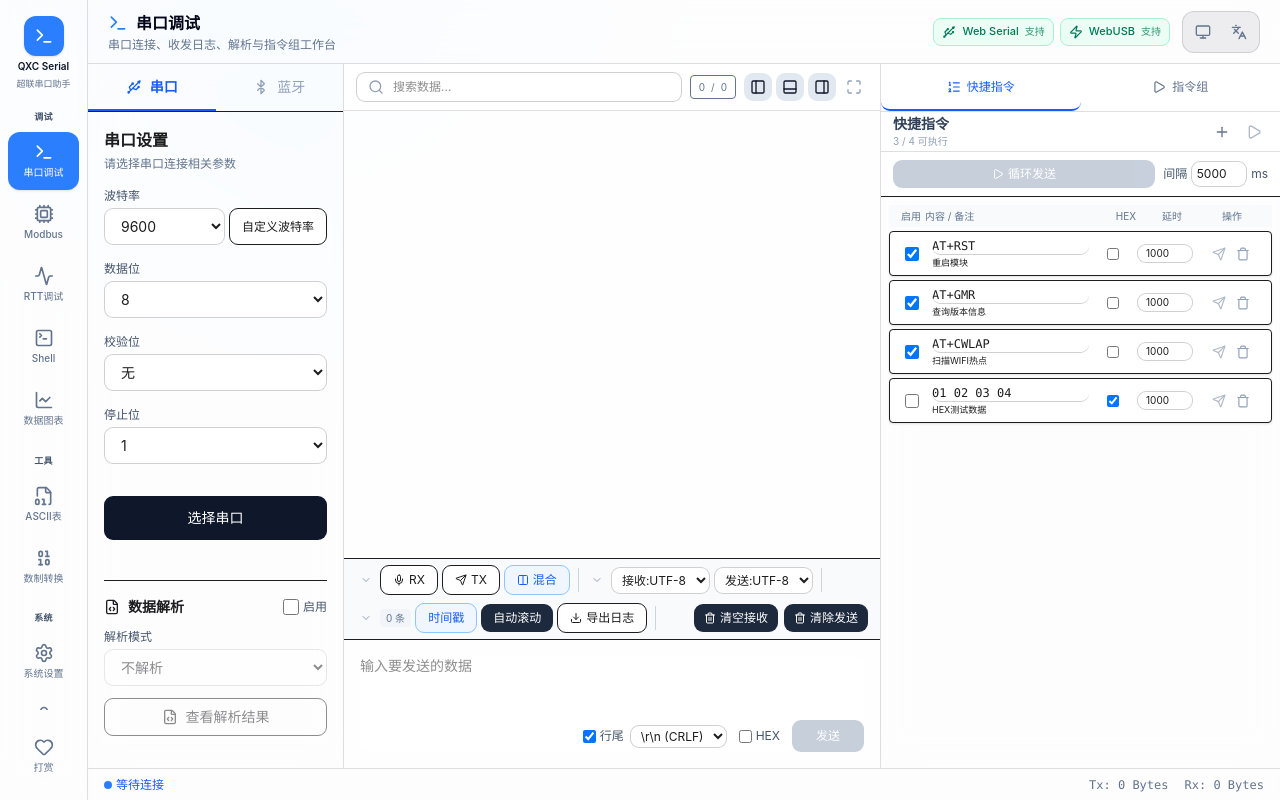
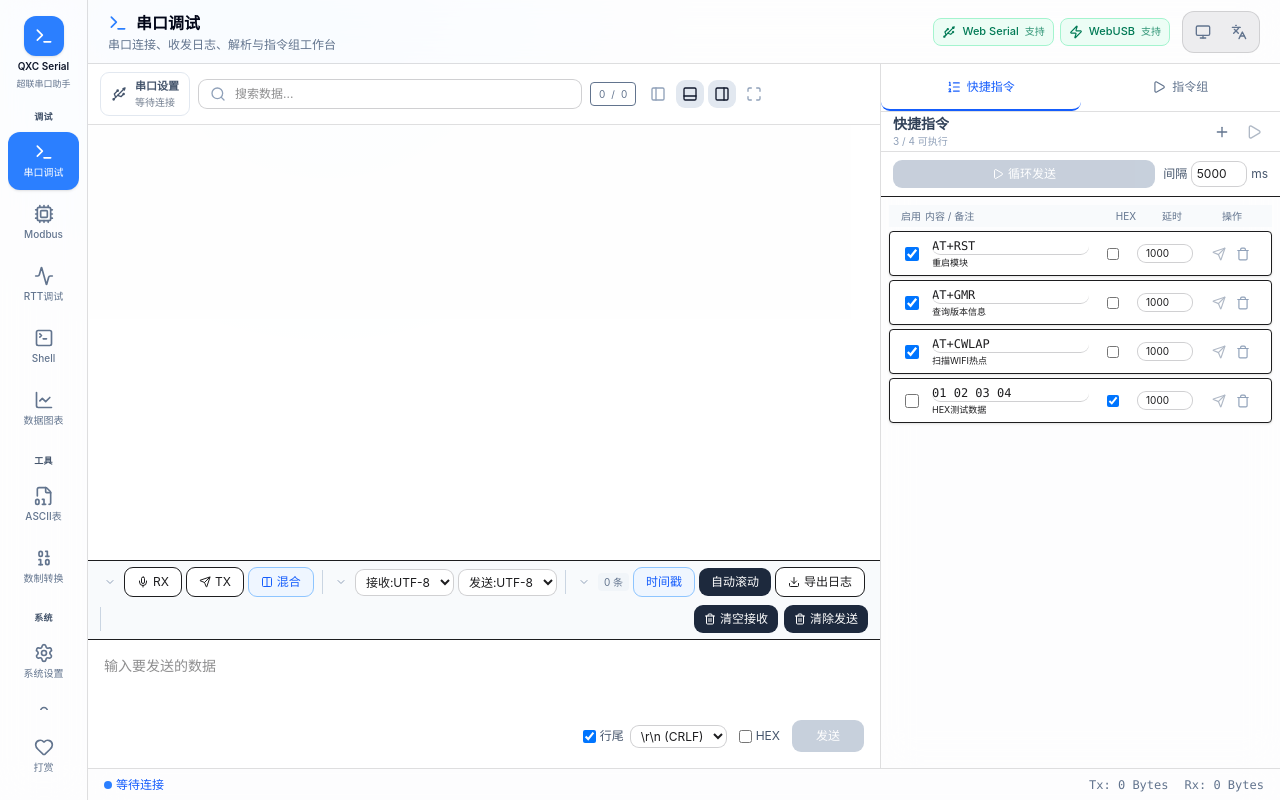
Before and after one commit to qxc4/qxc-serial-assistant, a Vue app: page / in a window 1280 px wide. Built offline with nearby package versions, Linux system fonts and the light colour scheme; the HTML template or start-up script is replaced by a standard one.

Commit message:
refactor: move serial settings into drawer

```diff
--- a/src/stores/settings.ts
+++ b/src/stores/settings.ts
@@ -152,7 +152,7 @@ const DEFAULT_UI_SETTINGS: UISettings = {
   sendEncoding: 'utf8',
   showTimestamp: false,
   autoScroll: true,
-  showLeftPanel: true,
+  showLeftPanel: false,
   showRightPanel: true,
   showBottomPanel: true,
   toolbarExpanded: {
--- a/src/views/SerialView.vue
+++ b/src/views/SerialView.vue
@@ -126,6 +126,18 @@ const showBottomPanel = computed({
   get: () => settingsStore.config.uiSettings.showBottomPanel,
   set: (val) => { settingsStore.config.uiSettings.showBottomPanel = val }
 })
+const connectionSummary = computed(() => {
+  if (isReconnecting.value) {
+    return `${t('serial.reconnecting')} ${reconnectAttempts.value}/5`
+  }
+  if (isConnected.value) {
+    return `${baudRate.value} bps · ${dataBits.value}${t('serial.dataBitsUnit')} · ${parity.value} · ${stopBits.value}${t('serial.stopBitsUnit')}`
+  }
+  if (canReconnect.value) {
+    return t('serial.enablePort')
+  }
+  return t('serial.waitingConnect')
+})
 const toolbarExpanded = computed({
   get: () => settingsStore.config.uiSettings.toolbarExpanded,
   set: (val) => { settingsStore.config.uiSettings.toolbarExpanded = val }
@@ -892,10 +904,11 @@ onUnmounted(cleanupButtonOptimizations)
     </div>
 
     <!-- Top / Main Content Area -->
-    <div class="flex flex-1 min-h-0 overflow-hidden">
-
-      <!-- Left Panel: Settings -->
-      <div v-show="showLeftPanel" class="apple-sidebar w-64 shrink-0 bg-white/90 dark:bg-slate-800/90 border-r dark:border-slate-700 flex min-h-0 flex-col">
+    <div class="relative flex flex-1 min-h-0 overflow-hidden">
+
+      <!-- Left Drawer: Connection Settings -->
+      <Transition name="serial-drawer">
+      <div v-if="showLeftPanel" class="apple-sidebar absolute inset-y-0 left-0 z-30 w-80 max-w-[calc(100vw-1rem)] shrink-0 bg-white/95 dark:bg-slate-800/95 border-r border-slate-200 dark:border-slate-700 shadow-2xl backdrop-blur flex min-h-0 flex-col">
         <!-- Tabs -->
         <div class="flex h-12 border-b dark:border-slate-700 text-center">
           <div
@@ -911,6 +924,13 @@ onUnmounted(cleanupButtonOptimizations)
           >
             <Bluetooth class="w-4 h-4" /> {{ t('serial.bluetoothTab') }}
           </div>
+          <button
+            @click="showLeftPanel = false"
+            class="w-11 flex items-center justify-center text-slate-400 hover:text-slate-700 dark:hover:text-slate-100 hover:bg-slate-100 dark:hover:bg-slate-700 transition-colors"
+            title="关闭连接抽屉"
+          >
+            <XCircle class="w-4 h-4" />
+          </button>
         </div>
 
         <!-- Settings Form -->
@@ -1155,12 +1175,30 @@ onUnmounted(cleanupButtonOptimizations)
           </div>
         </div>
       </div>
+      </Transition>
 
       <!-- Middle Panel: Data View & Send -->
       <div class="apple-content flex-1 flex flex-col bg-white dark:bg-slate-800 min-w-0">
         <!-- Top Toolbar -->
         <div class="apple-toolbar border-b dark:border-slate-700 bg-slate-50/85 dark:bg-slate-900/85 shrink-0 px-3 py-2">
           <div class="flex items-center gap-2">
+            <button
+              @click="showLeftPanel = true"
+              class="min-w-0 max-w-[240px] rounded-lg border px-2.5 py-1.5 text-left transition-colors flex items-center gap-2"
+              :class="isConnected
+                ? 'border-green-200 bg-green-50 text-green-700 dark:border-green-900/50 dark:bg-green-950/30 dark:text-green-300'
+                : 'border-slate-200 bg-white text-slate-600 hover:bg-slate-100 dark:border-slate-700 dark:bg-slate-800 dark:text-slate-300 dark:hover:bg-slate-700'"
+              title="打开连接抽屉"
+            >
+              <Usb class="h-4 w-4 shrink-0" />
+              <span class="min-w-0">
+                <span class="block truncate text-[11px] font-semibold">
+                  {{ isConnected ? t('serial.connected') : t('serial.serialSettings') }}
+                </span>
+                <span class="block truncate text-[10px] opacity-75">{{ connectionSummary }}</span>
+              </span>
+            </button>
+
             <div class="relative min-w-0 flex-1 max-w-sm">
               <Search class="absolute left-3 top-1/2 -translate-y-1/2 w-4 h-4 text-slate-400" />
               <input
@@ -1185,7 +1223,7 @@ onUnmounted(cleanupButtonOptimizations)
             </div>
 
             <div class="flex items-center gap-1 text-slate-600 dark:text-slate-400">
-              <button @click="showLeftPanel = !showLeftPanel" :class="showLeftPanel ? 'text-slate-900 dark:text-slate-100 bg-slate-200 dark:bg-slate-700' : 'text-slate-400'" class="p-1.5 hover:bg-slate-200 dark:hover:bg-slate-700 rounded transition-colors" title="切换左侧栏"><PanelLeft class="w-4 h-4" /></button>
+              <button @click="showLeftPanel = !showLeftPanel" :class="showLeftPanel ? 'text-slate-900 dark:text-slate-100 bg-slate-200 dark:bg-slate-700' : 'text-slate-400'" class="p-1.5 hover:bg-slate-200 dark:hover:bg-slate-700 rounded transition-colors" title="切换连接抽屉"><PanelLeft class="w-4 h-4" /></button>
               <button @click="showBottomPanel = !showBottomPanel" :class="showBottomPanel ? 'text-slate-900 dark:text-slate-100 bg-slate-200 dark:bg-slate-700' : 'text-slate-400'" class="p-1.5 hover:bg-slate-200 dark:hover:bg-slate-700 rounded transition-colors" title="切换底部栏"><PanelBottom class="w-4 h-4" /></button>
               <button @click="showRightPanel = !showRightPanel" :class="showRightPanel ? 'text-slate-900 dark:text-slate-100 bg-slate-200 dark:bg-slate-700' : 'text-slate-400'" class="p-1.5 hover:bg-slate-200 dark:hover:bg-slate-700 rounded transition-colors" title="切换右侧栏"><PanelRight class="w-4 h-4" /></button>
               <button @click="showLeftPanel = false; showRightPanel = false; showBottomPanel = false" class="p-1.5 text-slate-400 hover:text-slate-900 dark:text-slate-100 hover:bg-slate-200 dark:hover:bg-slate-700 rounded transition-colors" title="最大化视图"><Maximize class="w-4 h-4" /></button>
@@ -1979,6 +2017,13 @@ onUnmounted(cleanupButtonOptimizations)
   opacity: 0;
   transform: translateX(-10px);
 }
+.serial-drawer-enter-active, .serial-drawer-leave-active {
+  transition: opacity 0.18s ease, transform 0.22s cubic-bezier(0.2, 0, 0, 1);
+}
+.serial-drawer-enter-from, .serial-drawer-leave-to {
+  opacity: 0;
+  transform: translateX(-18px);
+}
 /* Custom Scrollbar for better UI match */
 ::-webkit-scrollbar {
   width: 6px;
```
Also changed, not shown: 1 other file (tests, documents, lock files or other folders).
